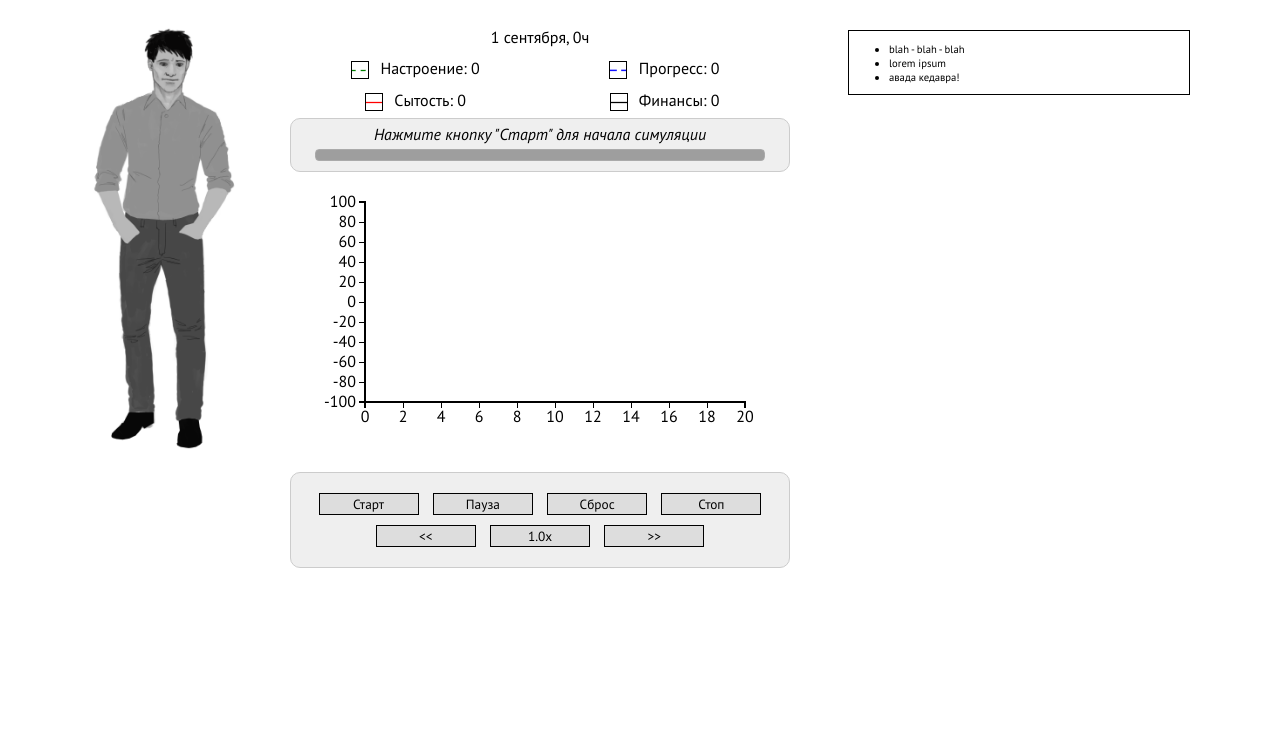
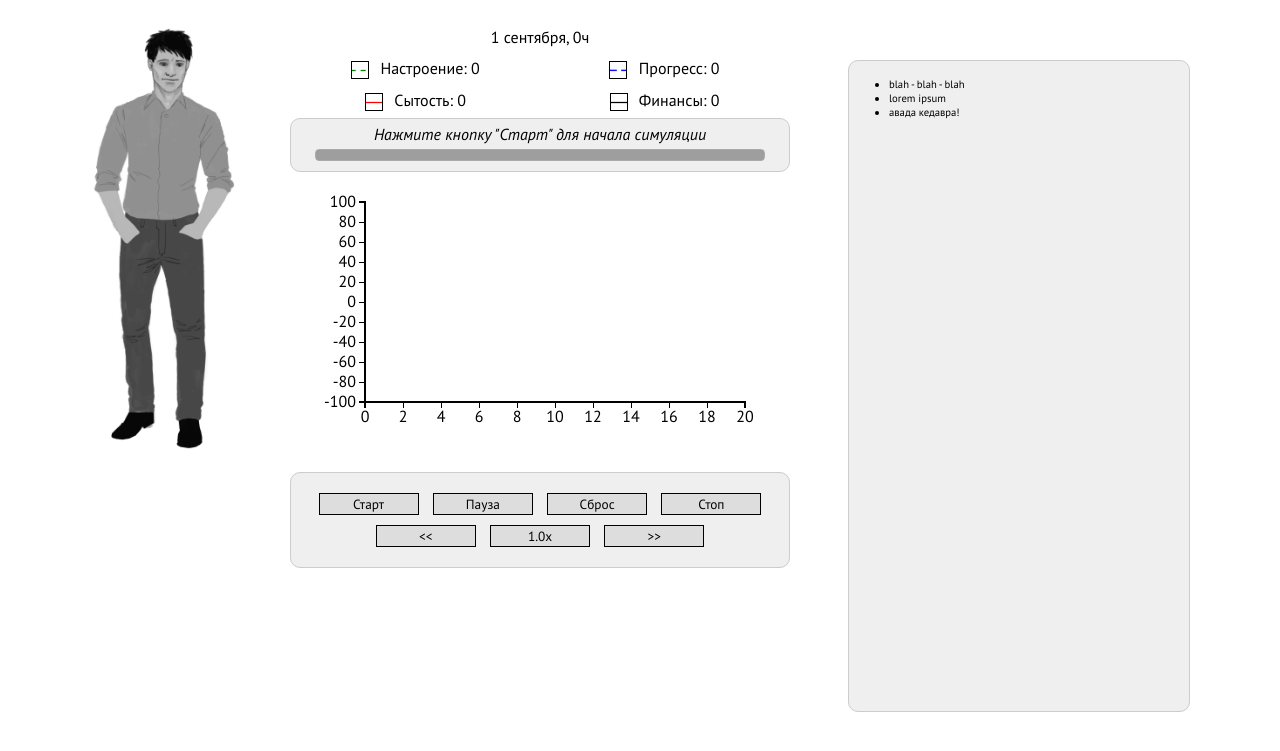
Before and after one commit to ceilors/student-simulator, a Flask app: page / in a window 1280 px wide. Shown: the top 751 px of the page. Run offline with Flask 2, Linux system fonts and the light colour scheme; grey boxes are pictures that could not be loaded.

Commit message:
[upd] log style upd

```diff
--- a/static/css/style.css
+++ b/static/css/style.css
@@ -128,9 +128,13 @@ path {
 
 #log {
     float: right;
-    border: 1px solid black;
+    border: 1px solid #ccc;
+    padding: 5px 0;
+    background: #efefef;
+    border-radius: 10px;
     display: inline-block;
-    margin: 30px 0 0 50px;
+    margin: 60px 0 0 50px;
     width: 340px;
+    height: calc(100% - 160px);
     font-size: 8pt;
 }
```
